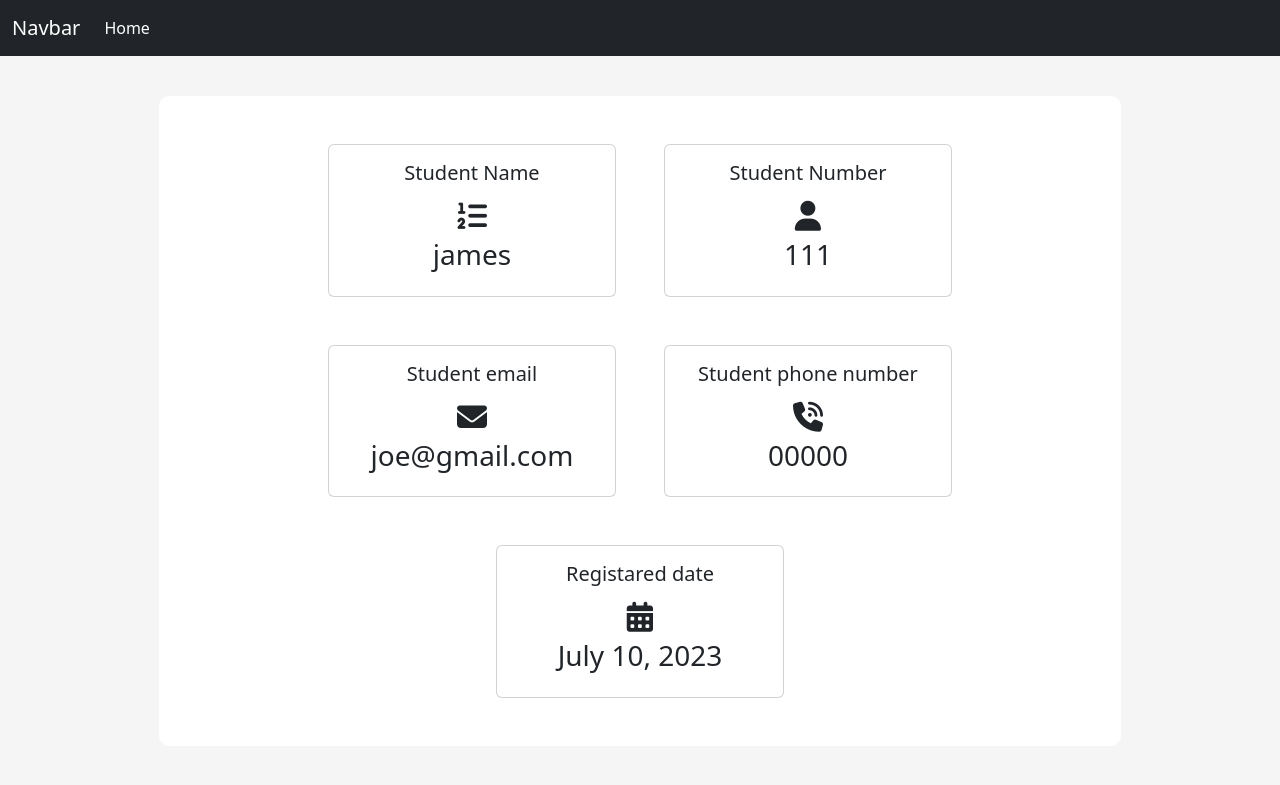
After one commit to jamesnju/dispensarysystem, a Django app: page /dispensary/details/1 in a window 1280 px wide. The commit adds this page. Shown: the top 785 px of the page. Run offline with Django 4.2, Linux system fonts and the light colour scheme; data comes from the database, SQL or seed files in the repository; both versions use the stored data as it was after the commit.

Commit message:
updates on dispaying student details

```diff
--- a/dispensary/urls.py
+++ b/dispensary/urls.py
@@ -1,7 +1,7 @@
 from django.urls import path
-from .views import dispensary_list
+from .views import dispensary_list,per_student_view
 
 urlpatterns = [
     path("", dispensary_list, name="dispensary_list"),
-
+    path("details/<int:pk>", per_student_view, name="per_student_view"),
 ]
--- a/dispensary/views.py
+++ b/dispensary/views.py
@@ -1,10 +1,21 @@
-from django.shortcuts import render
+from django.shortcuts import get_object_or_404, render
 from .models import Student
+from django.contrib.auth.decorators import login_required
 # Create your views here.
+
+@login_required
+
 def dispensary_list(request):
     dispensaries = Student.objects.all()
     context = {
         "title": "Dispensary List",
-        "dispensaries": "dispensaries"
+        "dispensaries": dispensaries
     }
     return render(request, "dispensary/dispensary_list.html", context=context)
+
+def per_student_view(request, pk):
+    students = get_object_or_404(Student, pk=pk)
+    context = {
+        'students': students
+    }
+    return render(request, "dispensary/per_student_view.html", context=context)
--- /dev/null
+++ b/templates/dispensary/per_student_view.html
@@ -0,0 +1,68 @@
+{% extends "../layout.html" %}
+{% block content %}
+
+    <div class="content-section">
+        <div class="row mx-auto justify-content-center">
+            <div class="card m-4" style="width: 18rem;">
+            <div class="card-body">
+                <h5 class="cart-title text-center">Student Name</h5>
+                <div style="font-size: 30px;" class="text-center">
+                    <span><i class="fa-solid fa-list-ol"></i>
+                    </span>
+                </div>
+                <h3 class="text-center">{{ students.studentname }}</h3>
+
+            </div>
+            </div>
+
+            <div class="card m-4" style="width: 18rem;">
+                <div class="card-body">
+                    <h5 class="cart-title text-center">Student Number</h5>
+                    <div style="font-size: 30px;" class="text-center">
+                        <span><i class="fa-solid fa-user"></i>
+                        </span>
+                    </div>
+                    <h3 class="text-center">{{ students.studentnumber }}</h3>
+
+                </div>
+                </div>
+
+                <div class="card m-4" style="width: 18rem;">
+                    <div class="card-body">
+                        <h5 class="cart-title text-center">Student email</h5>
+                        <div style="font-size: 30px;" class="text-center">
+                            <span><i class="fa-solid fa-envelope"></i>
+                            </span>
+                        </div>
+                        <h3 class="text-center">{{ students.email }}</h3>
+
+                    </div>
+                    </div>
+
+                    <div class="card m-4" style="width: 18rem;">
+                        <div class="card-body">
+                            <h5 class="cart-title text-center">Student phone number</h5>
+                            <div style="font-size: 30px;" class="text-center">
+                                <span><i class="fa-solid fa-phone-volume"></i>
+                                </span>
+                            </div>
+                            <h3 class="text-center">{{ students.phone }}</h3>
+
+                        </div>
+                    </div>
+
+                    <div class="card m-4" style="width: 18rem;">
+                        <div class="card-body">
+                            <h5 class="cart-title text-center">Registared date</h5>
+                            <div style="font-size: 30px;" class="text-center">
+                                <span><i class="fa-solid fa-calendar-days"></i>
+                                </span>
+                            </div>
+                            <h3 class="text-center">{{ students.reisterdate }}</h3>
+
+                        </div>
+                        </div>
+        </div>
+    </div>
+
+{% endblock %}
--- a/templates/layout.html
+++ b/templates/layout.html
@@ -5,8 +5,12 @@
 <head>
     <meta charset="UTF-8">
     <meta name="viewport" content="width=device-width, initial-scale=1.0">
+    <!--bootstrap-->
     <link href="https://cdn.jsdelivr.net/npm/bootstrap@5.3.0/dist/css/bootstrap.min.css" rel="stylesheet" integrity="sha384-9ndCyUaIbzAi2FUVXJi0CjmCapSmO7SnpJef0486qhLnuZ2cdeRhO02iuK6FUUVM" crossorigin="anonymous">
+    <!--css-->
     <link rel="stylesheet" href="{% static 'css/styles.css' %}" type="text/css">
+    <!--font awasome-->
+    <link rel="stylesheet" href="https://cdnjs.cloudflare.com/ajax/libs/font-awesome/6.4.0/css/all.min.css" integrity="sha512-iecdLmaskl7CVkqkXNQ/ZH/XLlvWZOJyj7Yy7tcenmpD1ypASozpmT/E0iPtmFIB46ZmdtAc9eNBvH0H/ZpiBw==" crossorigin="anonymous" referrerpolicy="no-referrer" />
     {% if title %}
         <title>IMS-{{ title }}</title>
     {% else %}
```
Also changed, not shown: templates/dispensary/dispensary_list.html (+9 -10 lines), db.sqlite3.
